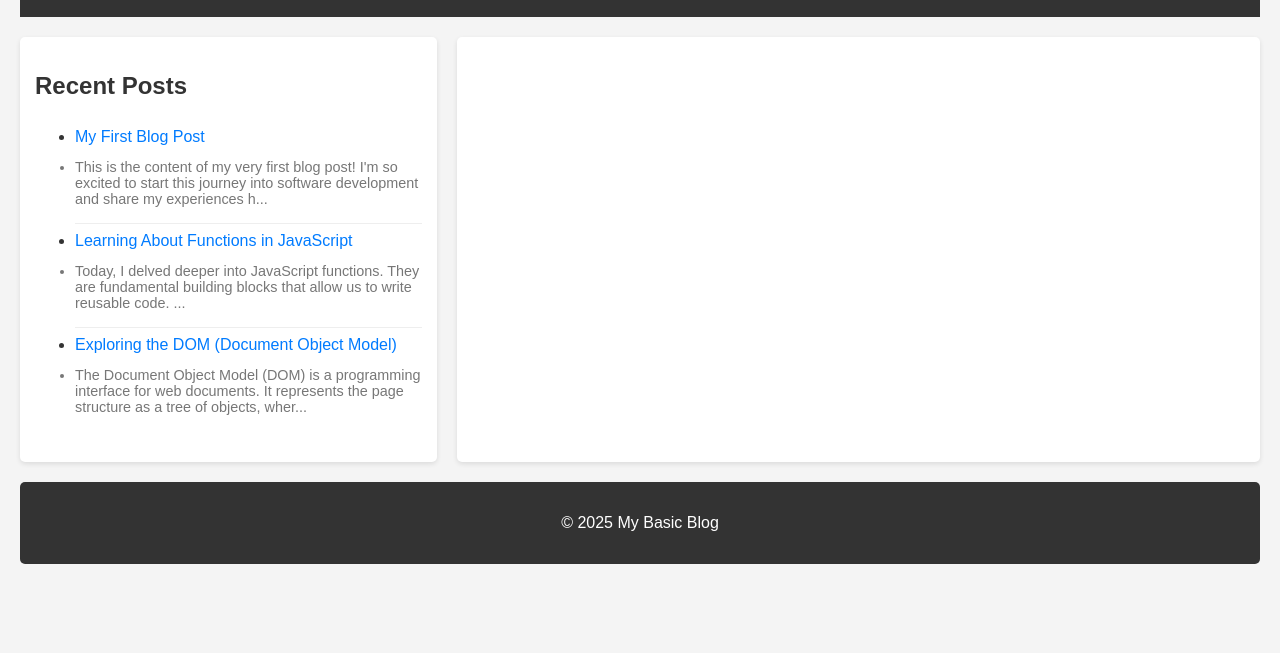
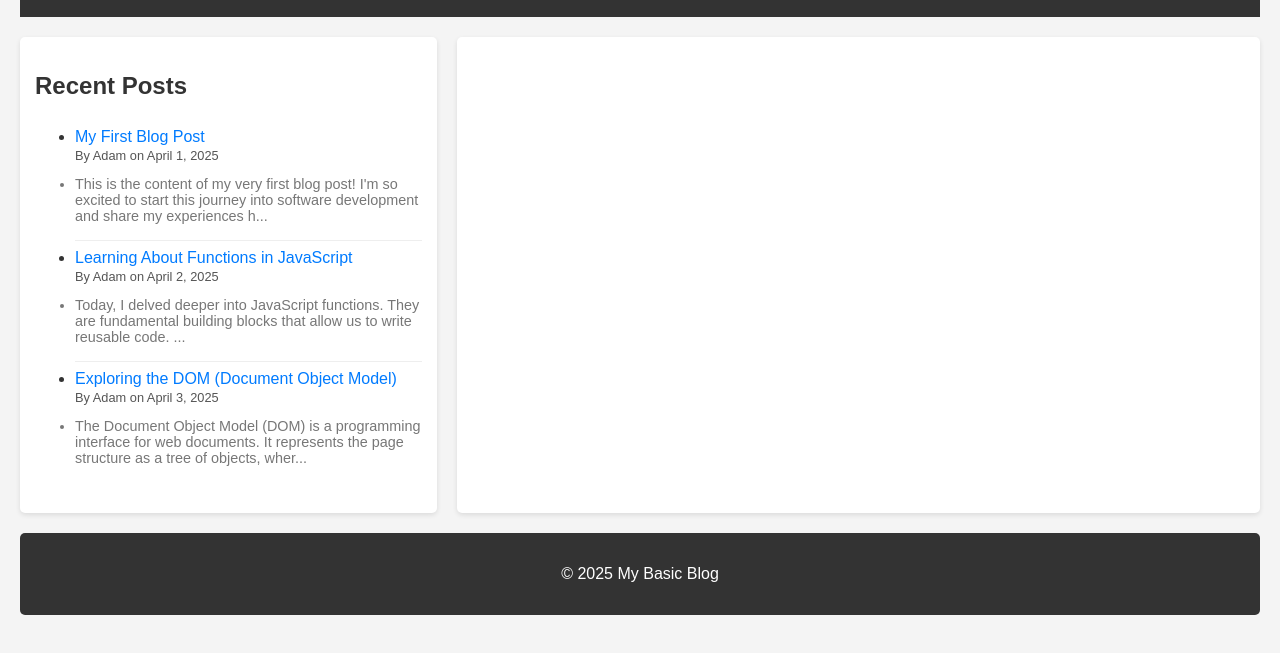
Before and after one commit to AdamKBetts/javascript-basic-blog, a plain HTML site: page index.html in a window 1280 px wide. Shown: the part 115-768 px from the top of the page. Drawn offline with Linux system fonts and the light colour scheme.

Commit message:
Addition: Added the author and date to be displayed above the excerpt.

```diff
--- a/script.js
+++ b/script.js
@@ -2,8 +2,8 @@ const blogPosts = [
     {
         id: 1,
         title: "My First Blog Post",
-        author: "Your Name",
-        date: "April 3, 2025",
+        author: "Adam",
+        date: "April 1, 2025",
         content: `
             <p>This is the content of my very first blog post! I'm so excited to start this journey into software development and share my experiences here.</p>
             <p>I've been learning JavaScript for a while now, and I'm really enjoying it. It's amazing what you can build with just a few lines of code.</p>
@@ -18,7 +18,7 @@ const blogPosts = [
     {
         id: 2,
         title: "Learning About Functions in JavaScript",
-        author: "Your Name",
+        author: "Adam",
         date: "April 2, 2025",
         content: `
             <p>Today, I delved deeper into JavaScript functions. They are fundamental building blocks that allow us to write reusable code.</p>
@@ -37,8 +37,8 @@ const blogPosts = [
     {
         id: 3,
         title: "Exploring the DOM (Document Object Model)",
-        author: "Your Name",
-        date: "April 1, 2025",
+        author: "Adam",
+        date: "April 3, 2025",
         content: `
             <p>The Document Object Model (DOM) is a programming interface for web documents. It represents the page structure as a tree of objects, where each object represents a part of the document.</p>
             <p>JavaScript can interact with the DOM to dynamically change the content, structure, and style of a web page.</p>
@@ -67,10 +67,15 @@ blogPosts.forEach(post => {
     // Create a new list item for each post
     const listItem = document.createElement('li');
 
-    // Create an anchor tah to make the title clickable
+    // Create an anchor tag to make the title clickable
     const link = document.createElement('a');
     link.href = `#post-${post.id}`; // We'll use this to identify the post later
     link.textContent = post.title;
+
+    // Create an element to hold the author and date
+    const postMeta = document.createElement('p');
+    postMeta.classList.add('post-meta'); // Add a class for styling
+    postMeta.textContent = `By ${post.author} on ${post.date}`;
 
     // Create an element for the excerpt
     const excerpt = document.createElement('li');
@@ -79,6 +84,7 @@ blogPosts.forEach(post => {
 
     // Append the link to the list item
     listItem.appendChild(link);
+    listItem.appendChild(postMeta);
     listItem.appendChild(excerpt);
 
     // Append the list item to the ul element
--- a/style.css
+++ b/style.css
@@ -75,3 +75,10 @@ footer {
     color: #777;
     margin-top: 5px;
 }
+
+#posts .post-meta {
+    font-size: 0.8em;
+    color: #555;
+    margin-top: 2px;
+    margin-bottom: 5px;
+}
```
